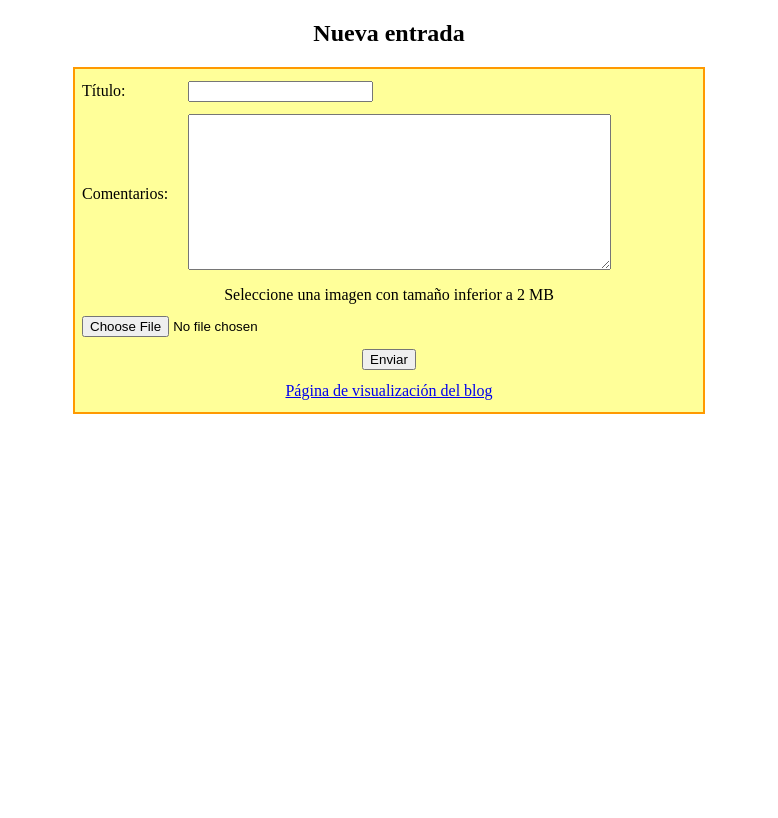
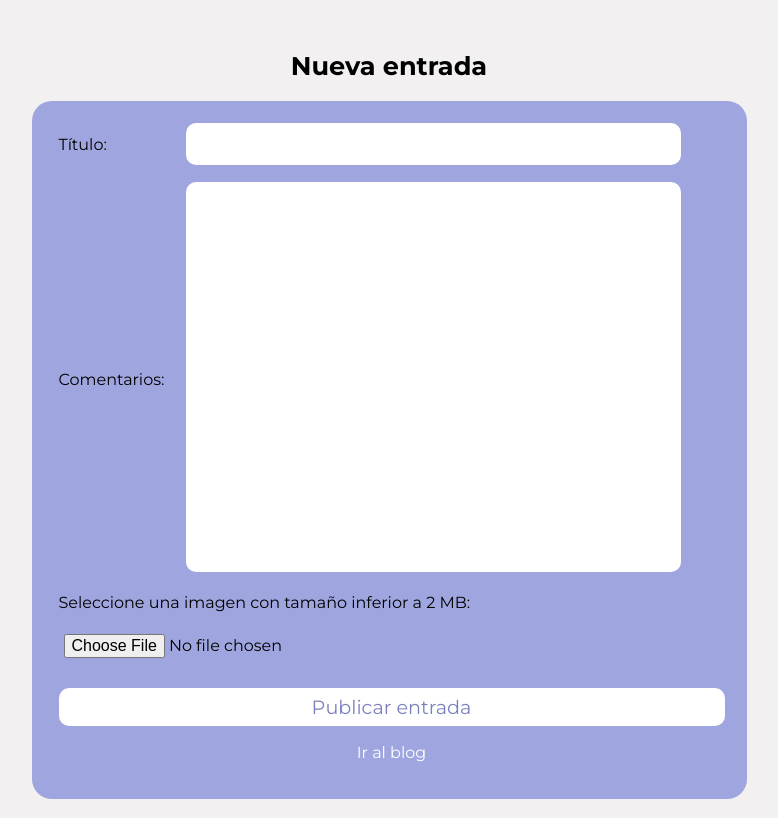
Before and after one commit to PabloGarayOk/Blog, a PHP site: page /view/Formulario.php in a window 1280 px wide. Shown: the whole page, without its empty margins (251-1029 px from the left). Before the commit the page ends 414 px from the top, so only its background shows below. Run offline with PHP 8.4, Linux system fonts and the light colour scheme.

Commit message:
Agregado de estilos

```diff
--- a/Assets/css/estilos.css
+++ /dev/null
@@ -1,20 +0,0 @@
-h1,h2{
-	text-align:center;
-}
-
-table{
-	width:50%;
-	margin:auto;
-	background-color:#FF9;
-	border:solid 2px #FF9900;
-	padding:5px;
-
-}
-
-td{
-	padding:5px 0;
-}
-
-.coment{
-	width: 400px;
-}
--- /dev/null
+++ b/Assets/css/form.css
@@ -0,0 +1,103 @@
+.formulario {
+	width: 95%;
+	max-width: 550px;
+	margin: 0 auto;
+}
+
+.formulario__title {
+	width: 100%;
+	text-align: center;
+	padding-bottom: 5px;
+
+}
+
+a {
+	color: var(--text-color);
+	text-decoration: none;
+}
+
+a:hover {
+	text-decoration-line:underline;
+}
+
+form {
+	width: 90%;
+	margin-top: 15px;
+	margin-left: auto;
+	margin-right: auto;
+	border-radius: 20px;
+	padding: 20px;
+	background-color: var(--theme-secundary);
+}
+
+table {
+	width: 100%;
+}
+
+tr {
+	width: 100%;
+}
+
+td {
+	padding-bottom: 15px;
+	padding-left: 5px;
+}
+
+input {
+	height: 2em;
+}
+
+input, textarea {
+    width: 90%;
+    font-size: 1em;
+    font-family: 'Montserrat', sans-serif;
+    padding: 5px;
+    border-radius: 10px;
+    resize: none;
+}
+
+input:focus, textarea:focus {
+    outline:none;
+}
+
+
+.formulario__bot__enviar {
+	width: 100%;
+    font-size: 1.2em;
+    color: var(--theme-secundary-plus);
+    background-color: var(--text-color);
+    margin: 0 auto;
+    padding: 7px 60px;
+    border-radius: 10px;
+    transition: all .3s;
+}
+
+.formulario__bot__enviar:hover {
+    font-size: 1.2em;
+    color: var(--menu-mobile-background-color);
+    box-shadow: 0 4px 10px rgba(8, 8, 8, 0.4);
+    cursor: pointer;
+}
+
+.formulario__bot__ir-al-blog {
+	text-align: center;
+	text-decoration: none;
+}
+
+.formulario__bot__ir-al-blog:hover {
+	color: var(--text-color);
+}
+
+@media (min-width: 710px) {
+    .formulario {
+    	width: 80%;
+		max-width: 610px;
+	}
+}
+
+@media (min-width: 950px) {
+    .formulario {
+		width: 750px;
+		min-width: 750px;
+	}
+}
--- /dev/null
+++ b/Assets/css/main.css
@@ -0,0 +1,46 @@
+* {
+	margin: 0;
+  padding: 0;
+  border: 0;
+}
+
+:root {
+  --theme-color: #F2F0F0;
+  --theme-secundary: #9FA5DE;
+  --theme-secundary-plus: #7B81BE;
+  --text-color:  #ffffff;
+  --text-color-inverse: black;
+  --menu-mobile-background-color: #3A4460;
+
+}
+
+body {
+  font-family: 'Montserrat', sans-serif;
+  background-color: var(--theme-color);
+  color: var(--text-color-inverse);
+  padding-top: 50px;
+}
+
+main {
+	display: flex;
+}
+
+h1 {
+	font-size: 2.6em;
+}
+
+h2 {
+	font-size: 1.6em;
+}
+
+h3 {
+	font-size: 1.4em;
+}
+
+h4 {
+	font-size: 1.3em;
+}
+
+h5 {
+	font-size: 1.2em;
+}
--- a/view/Formulario.php
+++ b/view/Formulario.php
@@ -2,15 +2,18 @@
 <html>
 <head>
   <meta charset="utf-8">
+  <link rel="stylesheet" type="text/css" href="Assets/css/main.css" />
+  <link rel="stylesheet" type="text/css" href="Assets/css/form.css" />
+  <link href="https://fonts.googleapis.com/css2?family=Montserrat:wght@400;500;700&display=swap" rel="stylesheet"/>
   <title>Blog</title>
-  <link rel="stylesheet" type="text/css" href="css/estilos.css">
 </head>
 
 <body>
-
-  <h2>Nueva entrada</h2>
+  <div class="main">
+    <section class="formulario">
+      <h2 class="formulario__title">Nueva entrada</h2>
       <form action="controller/transacciones.php" method="post" enctype="multipart/form-data" name="form1">
-    <table >
+        <table>
           <tr>
             <td>
               Título:
@@ -26,27 +29,28 @@
               <label for="area_comentarios"></label>
             </td>
             <td>
-          <textarea name="area_comentarios" id="area_comentarios" rows="10" cols="50"></textarea>
+              <textarea name="area_comentarios" id="area_comentarios" rows="20" cols="50"></textarea>
             </td>
           </tr>
           <input type="hidden" name="MAX_TAM" value="2097152">
           <tr>
-        <td colspan="2" align="center">Seleccione una imagen con tamaño inferior a 2 MB</td>
+            <td colspan="2">Seleccione una imagen con tamaño inferior a 2 MB:</td>
           </tr>
           <tr>
-        <td colspan="2" align="left"><input type="file" name="imagen" id="imagen"></td>
+            <td colspan="2"><input type="file" name="imagen" id="imagen"></td>
           </tr>
           <tr>
             <td colspan="2" align="center">
-          <input type="submit" name="btn_enviar" id="btn_enviar" value="Enviar">
+              <input class="formulario__bot__enviar" type="submit" name="btn_enviar" id="btn_enviar" value="Publicar entrada">
             </td>
           </tr>
           <tr>
-        <td colspan="2" align="center"><a href="index.php">Página de visualización del blog</a></td>
+            <td class="formulario__bot__ir-al-blog" colspan="2"><a href="index.php">Ir al blog</a></td>
           </tr>
         </table>
       </form>
       <p>&nbsp;</p>
-
+    </section>
+  </div>
 </body>
 </html>
```
Also changed, not shown: Assets/css/blog.css (added, +87 -0 lines), view/MostrarBlog.php (+58 -20 lines), Assets/images/Información-sobre-el-tucan-5.jpg (added), Assets/images/Nota-bolsas-conejito-home.jpg (added), Assets/images/nota-bolsita-de-tela-final1.png (added). Lines whose indentation alone changed are shown as unchanged.
